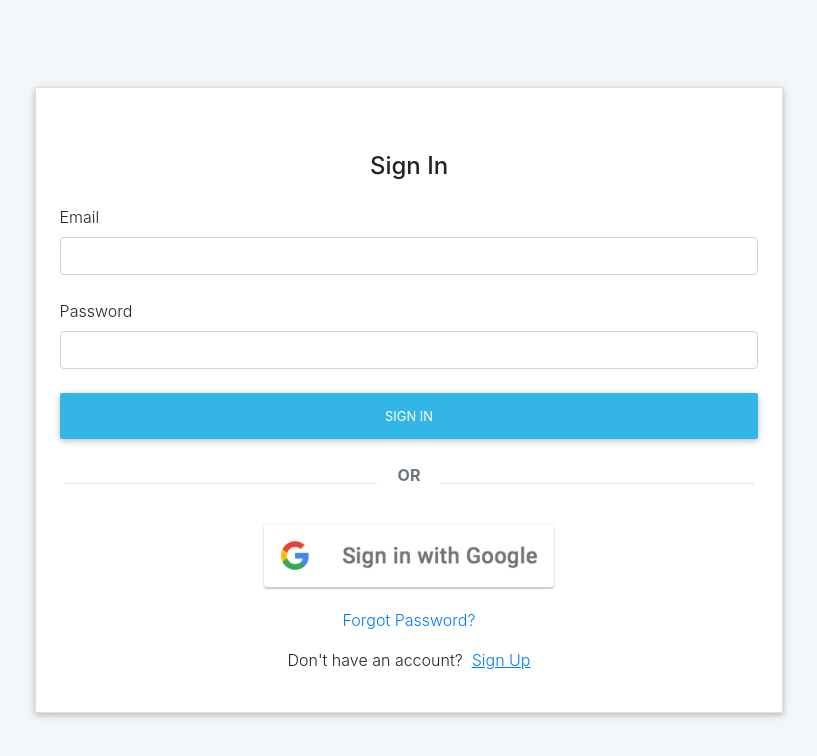
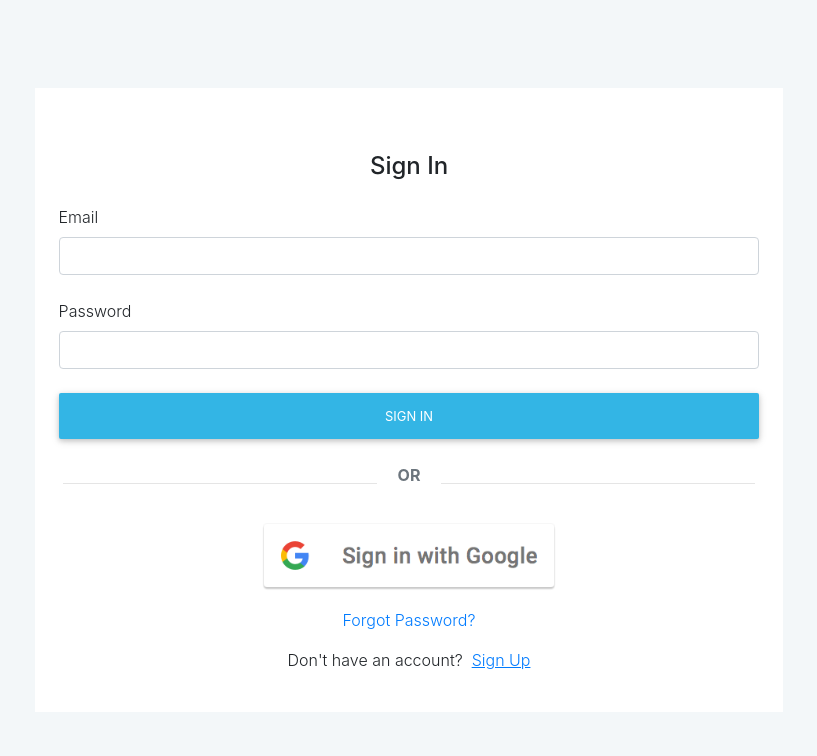
Before and after one commit to labseu2-anonymous-team-feedback/FE, a React (Create React App) app: page /login in a window 1280 px wide. Shown: the top 756 px of the page, without its empty margins (231-1048 px from the left). Built offline with nearby package versions, Linux system fonts and the light colour scheme.

Commit message:
fix conflict

```diff
--- a/src/components/auth/siginin/Signin.jsx
+++ b/src/components/auth/siginin/Signin.jsx
@@ -55,7 +55,7 @@ function Signin({ client }) {
   return (
     <StyledSignin>
       <form
-        className="text-center border border-light p-4 z-depth-1"
+        className="text-center  p-4"
         action="#!"
         onSubmit={onSubmit}
       >
--- a/src/components/auth/siginin/StyledSignin.js
+++ b/src/components/auth/siginin/StyledSignin.js
@@ -9,6 +9,7 @@ const Signup = styled.div`
   height: 100vh;
 
   form {
+    /* border: none; */
     background: white;
     width: 35%;
     padding-top: 4rem !important;
--- a/src/components/auth/signup/Signup.jsx
+++ b/src/components/auth/signup/Signup.jsx
@@ -113,7 +113,7 @@ class Signup extends Component {
       <StyledSignup>
         <form
           onSubmit={this.onSubmit}
-          className="text-center border border-light p-5 z-depth-1"
+          className="text-center p-5"
           action="#!"
         >
           <p className="h4 mb-4">Sign Up</p>
```
